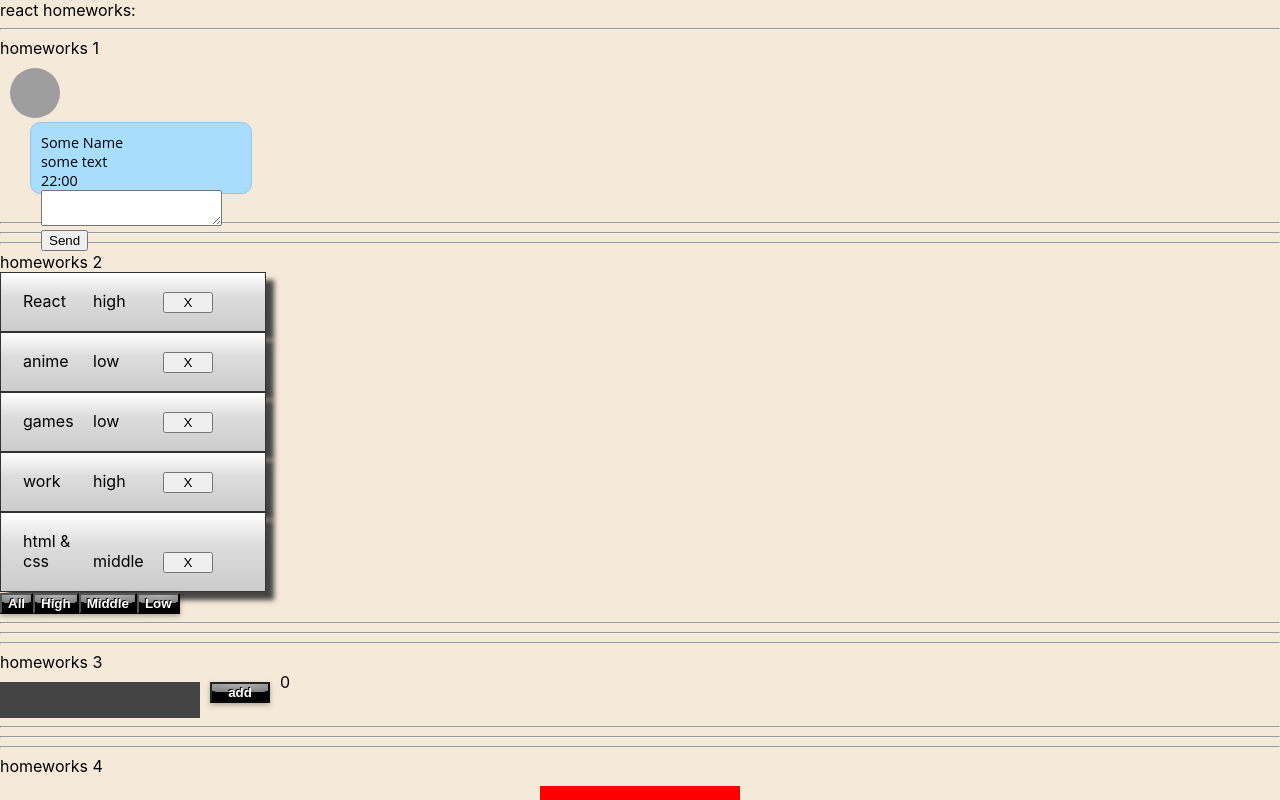
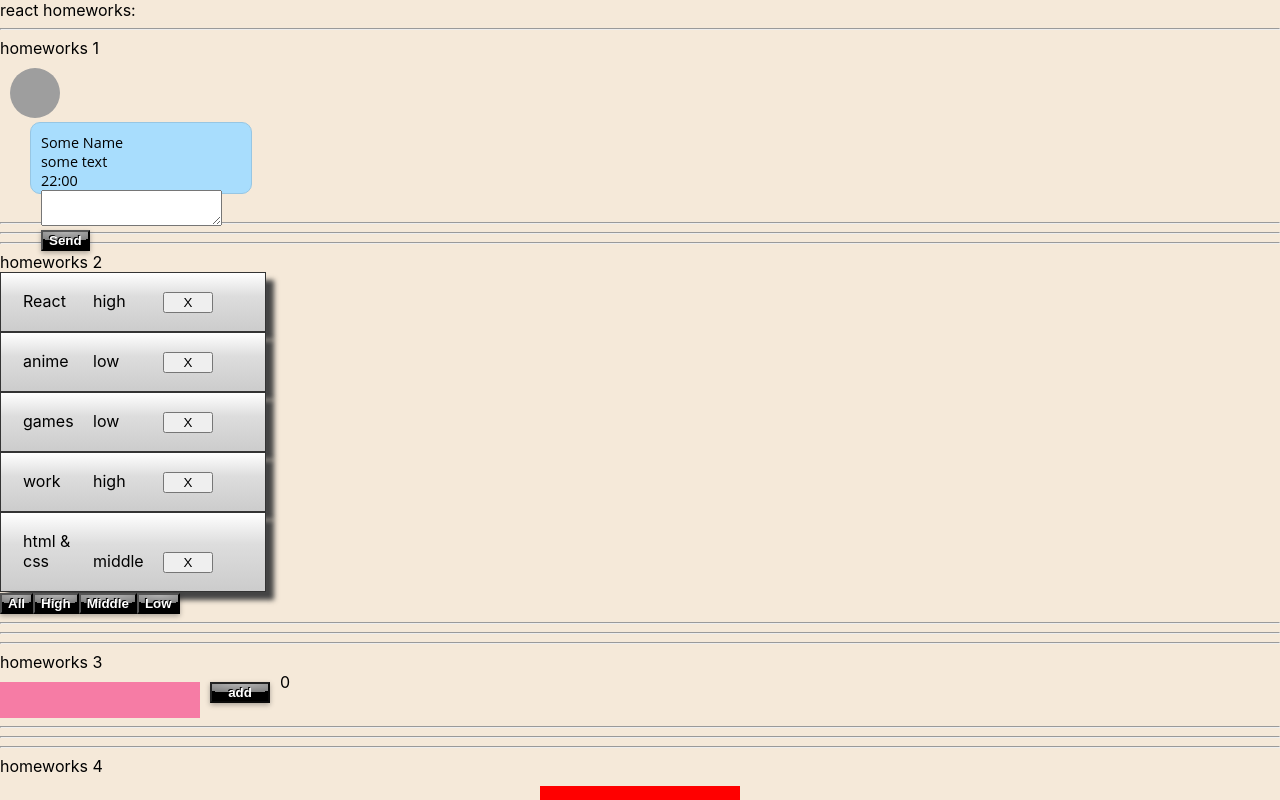
Before and after one commit to Nekr000/homeWork, a React (Create React App) app: page / in a window 1280 px wide. Shown: the top 800 px of the page. Built offline with nearby package versions, Linux system fonts and the light colour scheme; grey boxes are pictures that could not be loaded.

Commit message:
homeWork3

```diff
--- a/src/p2-homeworks/h1/Message.tsx
+++ b/src/p2-homeworks/h1/Message.tsx
@@ -1,5 +1,6 @@
 import React from 'react'
 import classes from './Message.module.css';
+import SuperButton from "../h4/common/c2-SuperButton/SuperButton";
 
 
 type propsType={
@@ -19,7 +20,7 @@ function Message(props: propsType) {
                 <div> {props.message}</div>
                 <div> {props.time}  </div>
                 <textarea></textarea>
-                <button>Send</button>
+                <SuperButton>Send</SuperButton>
 
             </div>
         </div>
--- a/src/p2-homeworks/h2/Affairs.tsx
+++ b/src/p2-homeworks/h2/Affairs.tsx
@@ -2,6 +2,7 @@ import React from 'react'
 import Affair from './Affair'
 import {AffairType, FilterType} from './HW2'
 import s from './Affairs.module.css'
+import SuperButton from "../h4/common/c2-SuperButton/SuperButton";
 
 type AffairsPropsType = {
     data: AffairType[]
@@ -40,10 +41,10 @@ function Affairs(props: AffairsPropsType) {
 
             {mappedAffairs}
 
-            <button className={s.button} onClick={setAll} >All</button>
-            <button className={s.button} onClick={setHigh} >High</button>
-            <button className={s.button} onClick={setMiddle} >Middle</button>
-            <button className={s.button} onClick={setLow} >Low</button>
+            <SuperButton className={s.button} onClick={setAll} >All</SuperButton>
+            <SuperButton className={s.button} onClick={setHigh} >High</SuperButton>
+            <SuperButton className={s.button} onClick={setMiddle} >Middle</SuperButton>
+            <SuperButton className={s.button} onClick={setLow} >Low</SuperButton>
 
         </div>
     )
--- a/src/p2-homeworks/h3/Greeting.tsx
+++ b/src/p2-homeworks/h3/Greeting.tsx
@@ -1,5 +1,7 @@
 import React, {ChangeEvent, KeyboardEvent} from 'react'
 import s from './Greeting.module.css'
+import SuperInputText from "../h4/common/c1-SuperInputText/SuperInputText";
+import SuperButton from "../h4/common/c2-SuperButton/SuperButton";
 
 type GreetingPropsType = {
     name: string // need to fix any
@@ -18,14 +20,14 @@ const Greeting: React.FC<GreetingPropsType> = (
 
     return (
         <div className={s.greeting}>
-            <input
+            <SuperInputText
                 value={name}
                 onChange={setNameCallback}
                 className={inputClass}
                 onKeyDown={onEnter}
                 onBlur={setNameCallback}/>
             <span>{error}</span>
-            <button className={s.button} onClick={addUser} disabled={!name}>add</button>
+            <SuperButton className={s.button} onClick={addUser} disabled={!name}>add</SuperButton>
             <span>{totalUsers}</span>
         </div>
     )
```
